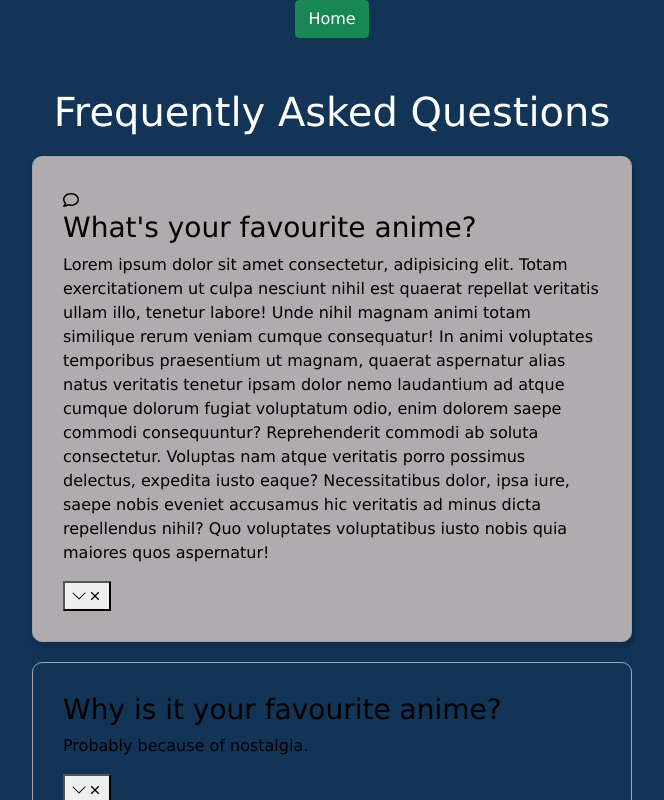
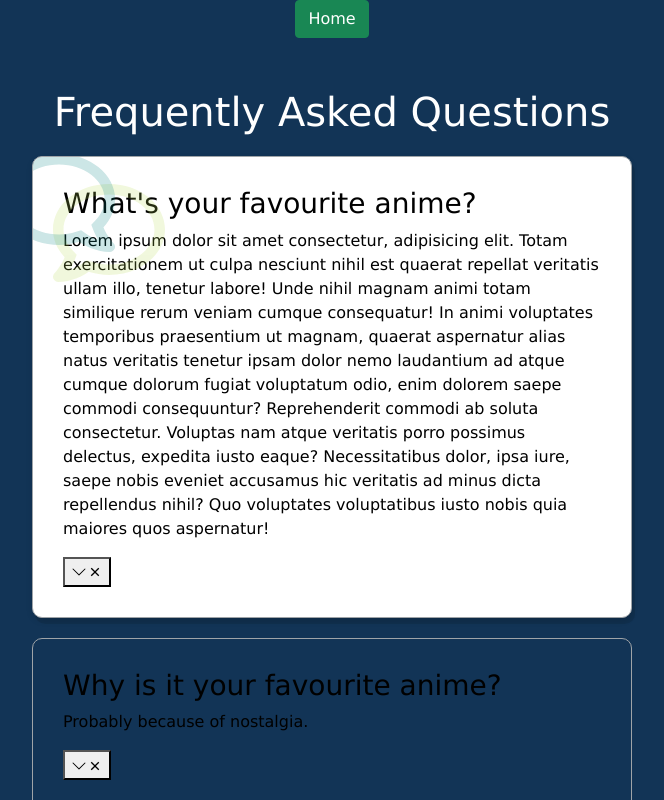
Before and after one commit to ShannaJSmith/css-components, a React (Create React App) app in the folder react-components/: page /faq in a window 1280 px wide. Shown: the top 800 px of the page, without its empty margins (308-972 px from the left). Built offline with nearby package versions, Linux system fonts and the light colour scheme.

Commit message:
implement custom comments icon as background image

```diff
--- a/react-components/src/components/FAQCollapse.css
+++ b/react-components/src/components/FAQCollapse.css
@@ -16,7 +16,7 @@
 }
 
 .faq.active {
-  background-color: rgba(196, 188, 188, 0.884);
+  background-color: #fff;
   box-shadow: 0 3px 6px rgba(0, 0, 0, 0.1), 3px 6px rgba(0, 0, 0, 0.1);
 }
 
@@ -27,3 +27,25 @@
   color: #bada55;
   content: '\f075';
 } */
+
+/* custom made icon with two comment imgs. Could also just import the existing duo icon */
+.faq.active .comment-icon-before {
+  color: #bada55;
+  font-size: 7rem;
+  position: absolute;
+  opacity: 0.2;
+  top: 20px;
+  left: 20px;
+  z-index: 0; /* places icon behind everything */
+}
+
+.faq.active .comment-icon-after {
+  color: teal;
+  font-size: 7rem;
+  position: absolute;
+  opacity: 0.2;
+  top: -10px;
+  left: -30px;
+  z-index: 0;
+  transform: rotateY(180deg);
+}
--- a/react-components/src/components/FAQCollapse.jsx
+++ b/react-components/src/components/FAQCollapse.jsx
@@ -9,7 +9,7 @@ const FAQCollapse = () => {
       <h1>Frequently Asked Questions</h1>
       <div className="faq-container">
         <div className="faq active">
-          <FaRegComment />
+          <FaRegComment className="comment-icon-before" />
           <h3 className="faq-question">What's your favourite anime?</h3>
           <p className="faq-answer">
             Lorem ipsum dolor sit amet consectetur, adipisicing elit. Totam
@@ -29,6 +29,7 @@ const FAQCollapse = () => {
             <BsChevronDown />
             <RiCloseFill />
           </button>
+          <FaRegComment className="comment-icon-after" />
         </div>
         <div className="faq">
           <h3 className="faq-question">Why is it your favourite anime?</h3>
```
